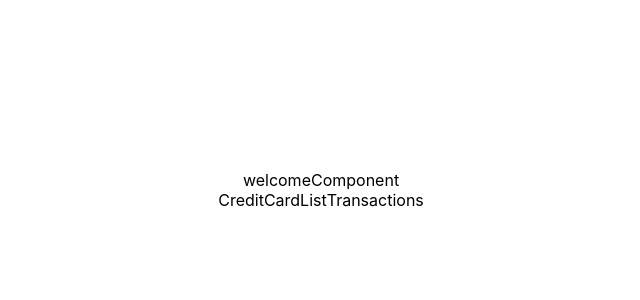
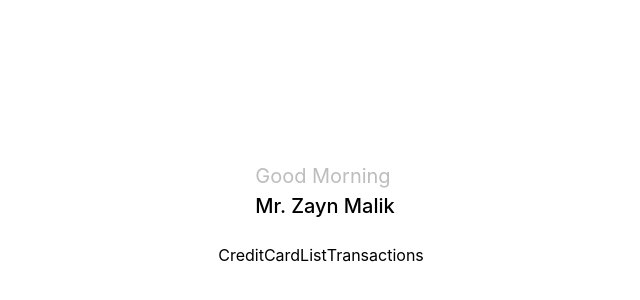
Before and after one commit to Hamzarafi/Digital-Wallet, a React (Create React App) app: page / in a window 1280 px wide. Shown: the part 210-510 px from the top of the page, without its empty margins (319-959 px from the left). Built offline with nearby package versions, Linux system fonts and the light colour scheme.

Commit message:
Welcome component with static data

```diff
--- a/src/components/index.tsx
+++ b/src/components/index.tsx
@@ -1,3 +1,3 @@
 export { default as CreditCardList } from "./creditCard/CreditCardList";
 export { default as Transactions } from "./transactions/Transactions";
-export { default as WelcomeComponent } from "./welcomeComponent/welcomeComponent";
+export { default as WelcomeComponent } from "./welcomeComponent/WelcomeComponent";
--- a/src/components/welcomeComponent/welcomeComponent.tsx
+++ b/src/components/welcomeComponent/welcomeComponent.tsx
@@ -1,7 +1,73 @@
-import React from "react";
+import React, { useState } from "react";
+import styled, { css } from "styled-components";
+import { toTitleCase } from "../../utilities/utils";
 
-function welcomeComponent() {
-  return <div>welcomeComponent</div>;
+interface Props {
+  isMobile: boolean;
 }
 
-export default welcomeComponent;
+interface ITextStyled {
+  isMobile: boolean;
+}
+
+function WelcomeComponent({ isMobile }: Props) {
+  //static test
+
+  const gender = "male";
+  const firstName = "zayn";
+  const lastName = "malik";
+
+  //end
+
+  const [greeting, setGreeting] = useState<string>("Good Morning");
+
+  function getGenderTitle(gender: string) {
+    switch (gender) {
+      case "male":
+        return "Mr.";
+      case "female":
+        return "Mrs.";
+
+      default:
+        return;
+    }
+  }
+
+  return (
+    <OuterContainer>
+      <GreetingContainer isMobile={isMobile}>{greeting}</GreetingContainer>
+      <NameContainer isMobile={isMobile}>{`${getGenderTitle(
+        gender
+      )} ${toTitleCase(firstName)} ${toTitleCase(lastName)}`}</NameContainer>
+    </OuterContainer>
+  );
+}
+
+const OuterContainer = styled.div`
+  line-height: 30px;
+  margin-top: 45px;
+  margin-bottom: 24px;
+  padding-left: 8px;
+`;
+const GreetingContainer = styled("div")<ITextStyled>`
+  color: var(--color-dark-grey);
+  font-size: var(--fontSize-lg);
+
+  ${(props) =>
+    props.isMobile &&
+    css`
+      font-size: var(--fontSize-sm);
+    `}
+`;
+const NameContainer = styled("div")<ITextStyled>`
+  font-size: var(--fontSize-lg);
+  font-weight: var(--fontWeight-medium);
+
+  ${(props) =>
+    props.isMobile &&
+    css`
+      font-size: var(--fontSize-sm);
+    `}
+`;
+
+export default WelcomeComponent;
--- a/src/pages/home/Home.tsx
+++ b/src/pages/home/Home.tsx
@@ -7,11 +7,13 @@ import {
 
 function Home() {
   return (
-    <div className="homeOuterContainer">
-      <WelcomeComponent />
-      <div className="homeInnerContainer">
-        <CreditCardList />
-        <Transactions />
+    <div style={{ display: "flex", justifyContent: "center" }}>
+      <div className="homeOuterContainer">
+        <WelcomeComponent isMobile={false} />
+        <div className="homeInnerContainer">
+          <CreditCardList isMobile={false} />
+          <Transactions />
+        </div>
       </div>
     </div>
   );
--- a/src/styleConstants.scss
+++ b/src/styleConstants.scss
@@ -15,8 +15,8 @@
     --color-brand: #246BFD;
     --color-text-darker: #273240;
     --color-tab: #5D5D9C;
-    --dark-grey: #BDBDBD;
-    --grey: #D5D5E1;
-    --light-grey: #F3F3F8;
+    --color-dark-grey: #BDBDBD;
+    --color-grey: #D5D5E1;
+    --color-light-grey: #F3F3F8;
 
   }
--- /dev/null
+++ b/src/utilities/utils.tsx
@@ -0,0 +1,3 @@
+export const toTitleCase = (str: string) => {
+  return str.charAt(0).toUpperCase() + str.substr(1).toLowerCase();
+};
```
